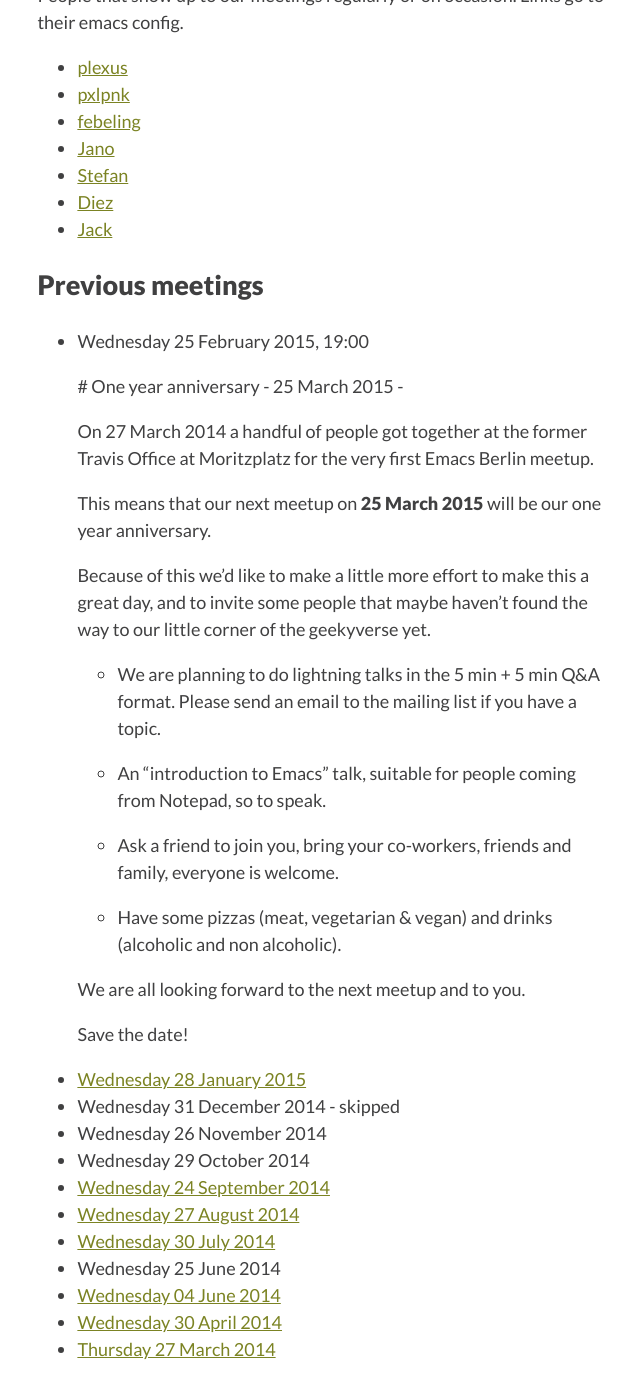
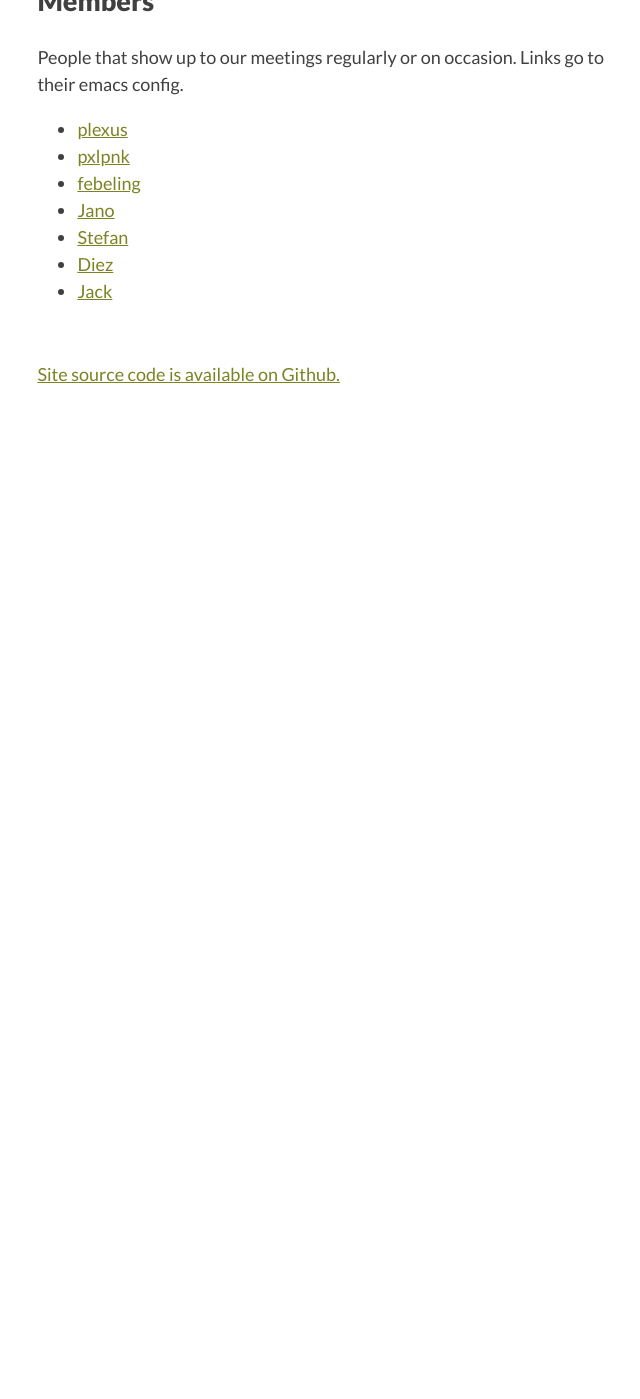
Before and after one commit to emacs-berlin/emacs-berlin.org, a Jekyll site: the page built from index.md, in a window 1280 px wide and 1400 px high, scrolled down 1306 px. Shown: the whole window, without its empty margins (165-805 px from the left). Built offline with Jekyll 4.4.1, drawn with Linux system fonts in a browser that asks for light colours; after the commit the page ends 1733 px from its top, so only the background shows below that; some of the changed text lies outside the part shown.

Commit message:
Add Archive of previous meetups

```diff
--- a/index.md
+++ b/index.md
@@ -61,48 +68,5 @@
 * [Diez](https://bitbucket.org/deets/emacs-git)
 * [Jack](https://github.com/jackrusher/dotemacs)
 
-## Previous meetings
-
-* Wednesday 25 February 2015, 19:00
-
-    # One year anniversary - 25 March 2015 -
-
-    On 27 March 2014 a handful of people got together at the former Travis
-    Office at Moritzplatz for the very first Emacs Berlin meetup.
-
-    This means that our next meetup on **25 March 2015** will be our one year
-    anniversary.
-
-    Because of this we'd like to make a little more effort to make this a great
-    day, and to invite some people that maybe haven't found the way to our
-    little corner of the geekyverse yet.
-
-    - We are planning to do lightning talks in the 5 min + 5 min Q&A format. Please send an email to the mailing list if you have a topic.
-
-    - An "introduction to Emacs" talk, suitable for people coming from Notepad, so to speak.
-
-    - Ask a friend to join you, bring your co-workers, friends and family, everyone is welcome.
-
-    - Have some pizzas (meat, vegetarian & vegan) and drinks (alcoholic and non alcoholic).
-
-    We are all looking forward to the next meetup and to you.
-
-    Save the date!
-
-
-
-* [Wednesday 28 January 2015](20150128-notes.html)
-* Wednesday 31 December 2014 - skipped
-* Wednesday 26 November 2014
-* Wednesday 29 October 2014
-* [Wednesday 24 September 2014](20140924-notes.html)
-* [Wednesday 27 August 2014](20140827-notes.html)
-* [Wednesday 30 July 2014](20140730-notes.html)
-* Wednesday 25 June 2014
-* [Wednesday 04 June 2014](https://mailb.org/pipermail/emacs-berlin/2014/000008.html)
-* [Wednesday 30 April 2014](https://gist.github.com/pxlpnk/11392935)
-* [Thursday 27 March 2014](20140327.html)
-
-
 
 </div></div></section>
```
Also changed, not shown: other parts of index.md (+7 -0 lines), archive.md (added, +59 -0 lines).
